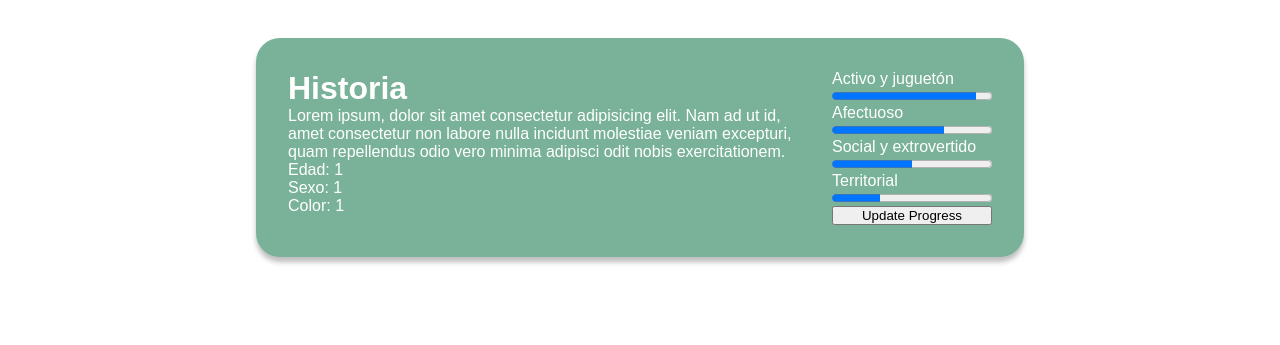
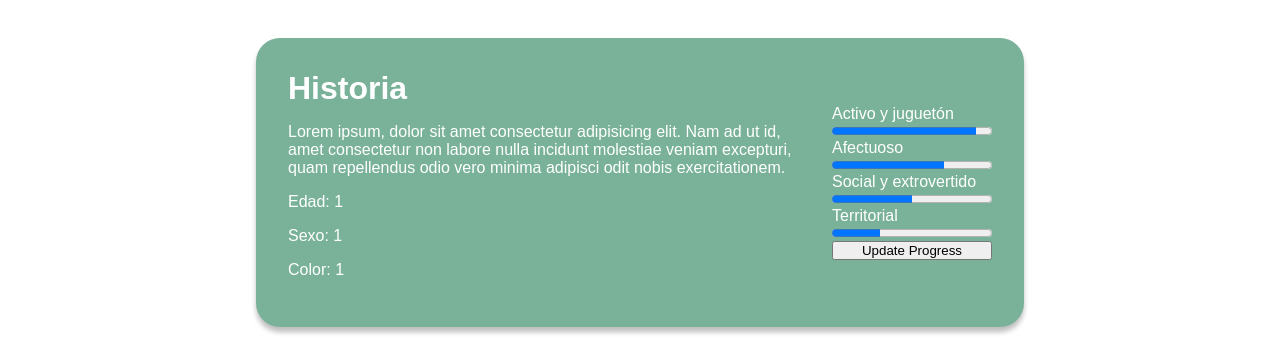
Before and after one commit to valeor0224/Proyecto-web, a React (Vite) app in the folder proyecto-equipo-13-sec-01-powerpuffs-client/: page /Infopet/1/1/1/1/1 in a window 1280 px wide. Shown: the part 601-946 px from the top of the page. Built offline with nearby package versions, Linux system fonts and the light colour scheme; a web font is replaced by a local one.

Commit message:
changes style 2

```diff
--- a/proyecto-equipo-13-sec-01-powerpuffs-client/src/pages/Infopet/HistoriaCard/HistoriaCard.css
+++ b/proyecto-equipo-13-sec-01-powerpuffs-client/src/pages/Infopet/HistoriaCard/HistoriaCard.css
@@ -12,11 +12,23 @@
 
 }
 
+.historia-container h1{
+    margin-bottom: 1rem;
+
+}
+
+.historia-container p{
+    margin-bottom: 1rem;
+}
+
 .historia-text{
     margin-right: 2rem;
+    justify-content: center;
+    align-items: center;
 }
 
 .barras-porcentaje{
     display: flex;
     flex-direction: column;
+    justify-content: center;
 }
```
